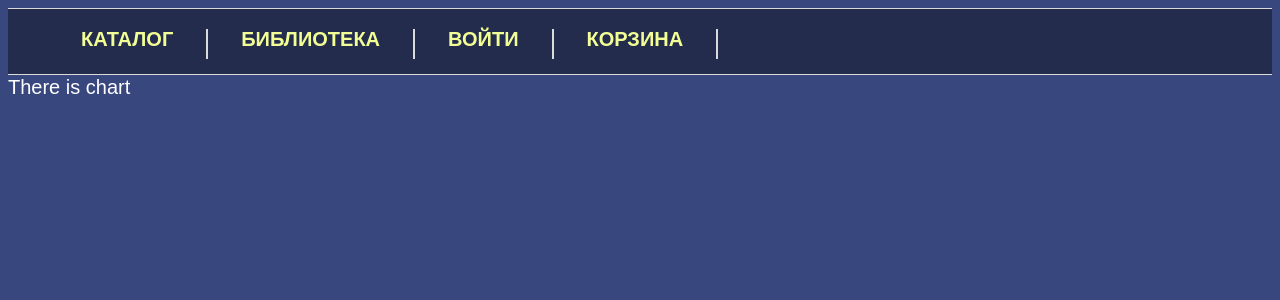
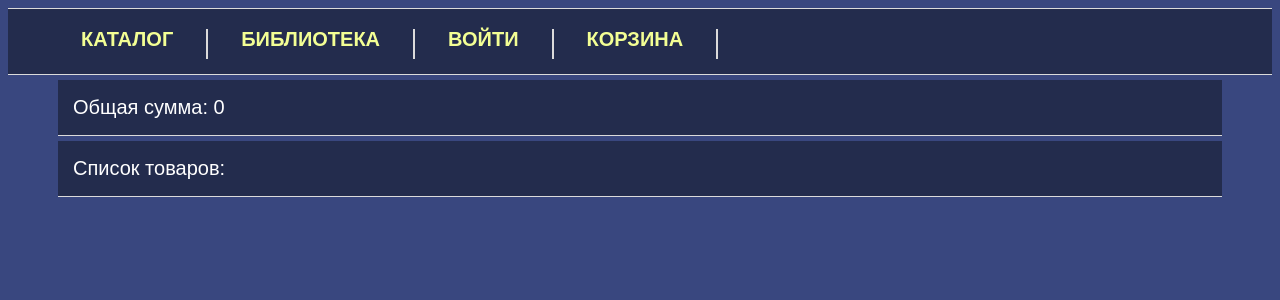
Before and after one commit to SpaceCatleta/djangoGameShop, a Django app: page /shop/chart/ in a window 1280 px wide. Shown: the top 300 px of the page. Run offline with Django 4.2, Linux system fonts and the light colour scheme; data comes from the database, SQL or seed files in the repository; both versions use the stored data as it was after the commit.

Commit message:
добавлена цена товара и удаление из корзины

```diff
--- a/gamesShop/shop/admin.py
+++ b/gamesShop/shop/admin.py
@@ -4,7 +4,7 @@
 
 class GameDetailAdmin(admin.ModelAdmin):
     fieldsets = [
-        ('Main info', {'fields': ['label', 'cover', 'release_date']}),
+        ('Main info', {'fields': ['label', 'cover', 'release_date', 'price']}),
         ('More information', {'fields': ['developer', 'publisher', 'description']}),
     ]
 admin.site.register(GameDetail, GameDetailAdmin)
--- a/gamesShop/shop/form.py
+++ b/gamesShop/shop/form.py
@@ -5,4 +5,4 @@ from .models import GameDetail
 class AddGameForm(forms.ModelForm):
     class Meta:
         model = GameDetail
-        fields = ('cover', 'label', 'developer', 'publisher', 'release_date', 'description')
+        fields = ('cover', 'label', 'developer', 'publisher', 'release_date', 'price', 'description')
--- a/gamesShop/shop/models.py
+++ b/gamesShop/shop/models.py
@@ -10,7 +10,7 @@ class GameDetail(models.Model):
     label = models.CharField(max_length=100)
     cover = models.ImageField('Обложка игры', upload_to='game_covers')
     release_date = models.DateField('дата выхода')
-    #price=models.DecimalField(verbose_name='Баланс',  max_digits=10, decimal_places=2)
+    price = models.DecimalField(verbose_name='Цена',  max_digits=10, decimal_places=2, default=0)
 
     developer = models.CharField(max_length=100)
     publisher = models.CharField(max_length=100)
--- a/gamesShop/shop/templates/shop/chart.html
+++ b/gamesShop/shop/templates/shop/chart.html
@@ -4,11 +4,15 @@
 
 <div class="main_div">
 
-There is chart
-
 <div class="gamesList" >
+    <div class="chartPanel">
+        Общая сумма: {{ context.total_price }}
+    </div>
+    <div class="chartPanel">
+        Список товаров:
+    </div>
     {% for game in games_list %}
-    <div id="gamePanel">
+    <div class="gamePanel">
         <div class="image left">
             <a href="#"><img src="{{ game.cover.url }}" align="left" height="200px" alt="" /></a>
         </div>
@@ -16,7 +20,10 @@ There is chart
             <a href="{% url 'shop:detail' game.id %}">
                 <h4>{{ game.label }}</h4>
             </a>
-            <p>{{ game.description }} ... </p>
+            <p>{{ game.price }} руб. </p>
+            <form action="{% url 'shop:delete-from-chart' game.id %}" method="post">{% csrf_token %}
+                <button class="button1">Удалить из корзины</button>
+            </form>
         </div>
     </div>
     {% endfor %}
--- a/gamesShop/shop/templates/shop/gameDetail.html
+++ b/gamesShop/shop/templates/shop/gameDetail.html
@@ -15,6 +15,7 @@
                 <h4>{{ gameDetail.label }}</h4>
                 <p>дота выпуска: {{ gameDetail.release_date }} </p>
                 <p>разработчик/издатель: {{ gameDetail.developer }}/{{ gameDetail.publisher }} </p>
+                <p>цена: {{ gameDetail.price }}р. </p>
             </div>
             <!-- кнопка покупки -->
             <form action="{% url 'shop:add-to-chart' gameDetail.id %}" method="post">{% csrf_token %}
--- a/gamesShop/shop/templates/shop/index.html
+++ b/gamesShop/shop/templates/shop/index.html
@@ -14,7 +14,7 @@ views: {{ context.num_visits }}
 
 <div class="gamesList" >
     {% for game in games_list %}
-    <div id="gamePanel">
+    <div class="gamePanel">
         <div class="image left">
             <a href="#"><img src="{{ game.cover.url }}" align="left" height="200px" alt="" /></a>
         </div>
--- a/gamesShop/shop/templates/shop/library.html
+++ b/gamesShop/shop/templates/shop/library.html
@@ -8,7 +8,7 @@ There is library
 
 <div class="gamesList" >
     {% for game in games_list %}
-    <div id="gamePanel">
+    <div class="gamePanel">
         <div class="image left">
             <a href="#"><img src="{{ game.cover.url }}" align="left" height="200px" alt="" /></a>
         </div>
--- a/gamesShop/shop/urls.py
+++ b/gamesShop/shop/urls.py
@@ -11,4 +11,5 @@ urlpatterns = [
     path("post-new/", views.AddGame.as_view(), name="post-new"),
     path("<int:pk>/", views.GameDetailView.as_view(), name="detail"),
     path("add-to-chart/<int:pk>/", views.AddGameToChart.as_view(), name="add-to-chart"),
+    path("delete-from-chart/<int:pk>/", views.deleteFromChart, name="delete-from-chart"),
 ]
--- a/gamesShop/shop/views.py
+++ b/gamesShop/shop/views.py
@@ -39,8 +39,6 @@ def index(request):
 def addGame(request):
     return render(request, "shop/addGame.html", {})
 
-def addToChart(request):
-    return render(request, "shop/chart.html", {})
 
 class AddGameToChart(View):
     def post(self, request, pk):
@@ -48,6 +46,10 @@ class AddGameToChart(View):
         chartGame.save()
         return redirect(f'/shop/{pk}/')
 
+def deleteFromChart(request, pk):
+    chartGame = UserChart.objects.get(user=request.user.id, game=pk)
+    chartGame.delete()
+    return redirect(f'/shop/chart/')
 
 
 def library(request):
@@ -64,11 +66,12 @@ def library(request):
 def chart(request):
     current_user = request.user
     gamesList = [userGame.game for userGame in UserChart.objects.filter(user=current_user.id)]
-
+    totalPrice = 0
     for game in gamesList:
+        totalPrice += game.price
         if len(game.description) > 300:
             game.description = game.description[:300]
-    context = {}
+    context = { 'total_price': totalPrice}
     return render(request, "shop/chart.html", {'context': context, 'games_list': gamesList})
 
 
--- a/gamesShop/static/style.css
+++ b/gamesShop/static/style.css
@@ -12,9 +12,18 @@ body {
     color: white;
 }
 
+.chartPanel {
+    background-color: #232c4d;
+    border-bottom: 1px solid #dbdbdb;
+    margin-left: 50px;
+    margin-right: 50px;
+    margin-top: 5px;
+    margin-bottom: 5px;
+    padding: 15px;
+    text-align: justify;
+}
 
-
-#gamePanel {
+.gamePanel {
     background-color: #232c4d;
     border-bottom: 1px solid #dbdbdb;
     margin-left: 50px;
@@ -25,7 +34,7 @@ body {
     text-align: justify;
     min-height: 200px;
 }
-#gamePanel div a { color: #f3ff94; text-decoration: none; }
+.gamePanel div a { color: #f3ff94; text-decoration: none; }
 
 .gameInfoBlock {
     background-color: #232c4d;
```
Also changed, not shown: gamesShop/shop/templates/shop/addGame.html (+7 -2 lines), gamesShop/db.sqlite3.
